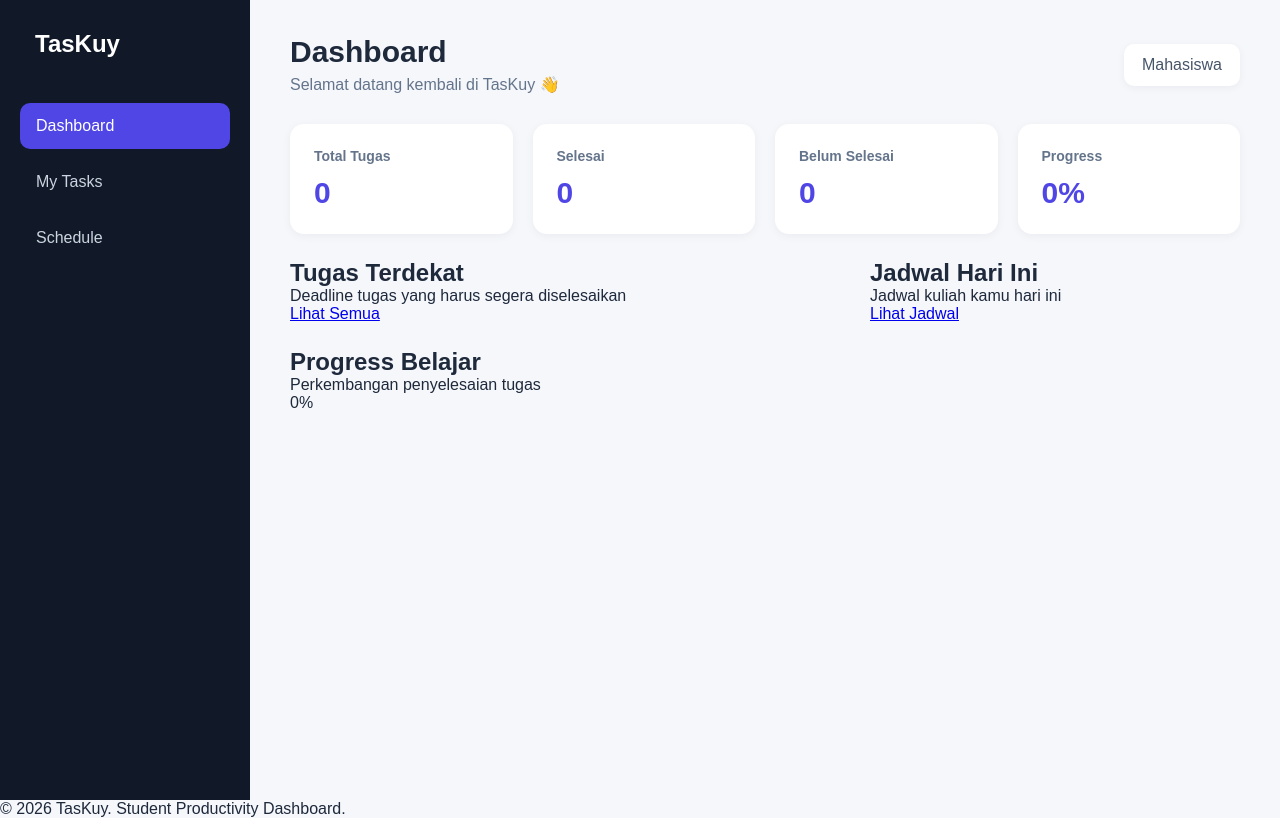
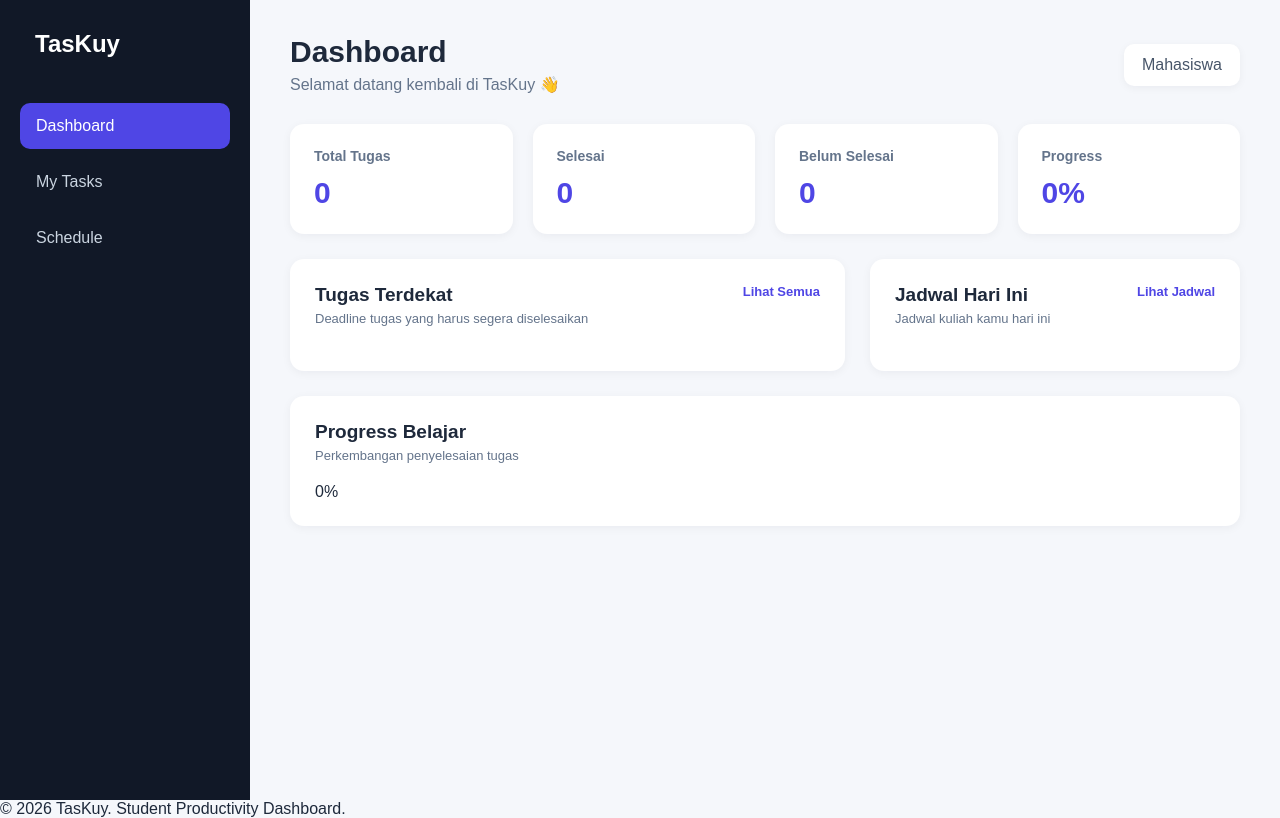
Before and after one commit to rhmatillaj/ProjekWebIndividu, a plain HTML site: page index.html in a window 1280 px wide. Drawn offline with Linux system fonts and the light colour scheme.

Commit message:
CSS Card

```diff
--- a/style.css
+++ b/style.css
@@ -175,3 +175,52 @@ body {
 
     margin-bottom: 25px;
 }
+
+/* ========================================
+   CARD
+======================================== */
+
+.dashboard-card {
+    background-color: white;
+
+    padding: 25px;
+
+    border-radius: 14px;
+
+    box-shadow: 0 2px 10px rgba(15, 23, 42, 0.05);
+}
+
+.card-header {
+    display: flex;
+
+    justify-content: space-between;
+    align-items: flex-start;
+
+    margin-bottom: 20px;
+}
+
+.card-header h2 {
+    font-size: 19px;
+
+    margin-bottom: 5px;
+}
+
+.card-header p {
+    font-size: 13px;
+
+    color: #64748b;
+}
+
+.card-header a {
+    color: #4f46e5;
+
+    text-decoration: none;
+
+    font-size: 13px;
+
+    font-weight: 600;
+}
+
+.card-header a:hover {
+    text-decoration: underline;
+}
```
